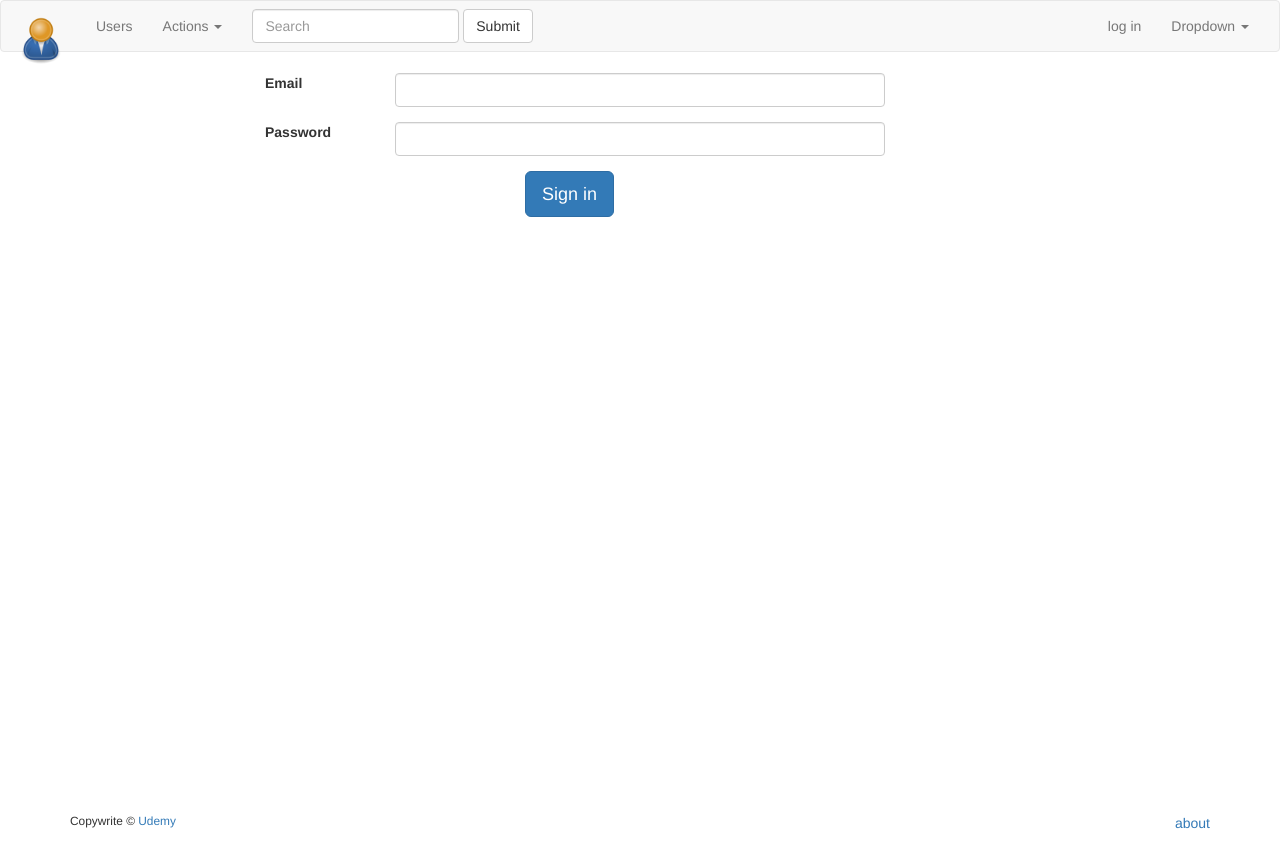
After one commit to dan10261/RailLearning, a Rails app: page /login in a window 1280 px wide. The commit adds this page. Run offline with Rails 7, Linux system fonts and the light colour scheme; style sheets or scripts are compiled from the project's sources; some libraries are stand-ins or nearby versions.

Commit message:
add login form

```diff
--- /dev/null
+++ b/app/controllers/sessions_controller.rb
@@ -0,0 +1,21 @@
+class SessionsController < ApplicationController
+	def new
+
+	end
+	def create
+		glsuser = Glsuser.find_by(email: params[:session][:email].downcase)
+		if glsuser && glsuser.authenticate(params[:session][:password])
+			flash[:success] = "You are successfully login"
+			session[:glsuserr_id] = glsuser.id
+			redirect_to glsuser_path(glsuser)
+		else
+			flash[:danger] = "Login fail"
+			render 'new'
+		end
+	end
+	def destroy
+		session[:glsuser_id] = nil
+		flash[:success] = "You are successfully log out"
+		redirect_to login_path
+	end
+end
--- a/app/views/layouts/_navigation.html.erb
+++ b/app/views/layouts/_navigation.html.erb
@@ -35,7 +35,13 @@
         <button type="submit" class="btn btn-default">Submit</button>
       </form>
       <ul class="nav navbar-nav navbar-right">
-        <li><a href="#">Link</a></li>
+        <li>
+        <% if session[:glsuserr_id] %>
+          <%= link_to "log out", logout_path, method: :delete%>
+        <% else %>
+          <%= link_to "log in ", login_path%>
+        <% end %>
+        </li>
         <li class="dropdown">
           <a href="#" class="dropdown-toggle" data-toggle="dropdown" role="button" aria-haspopup="true" aria-expanded="false">Dropdown <span class="caret"></span></a>
           <ul class="dropdown-menu">
--- /dev/null
+++ b/app/views/sessions/new.html.erb
@@ -0,0 +1,24 @@
+<div class="row">
+	<%= form_for(:session, :html => { role: "form", class: "form-horizontal"}, url: login_path) do |f|%>
+	<div class="col-sm-8 col-sm-offset-2">
+		<div class="form-group">
+			<%= f.label :email, class: "col-sm-2  label-control"%>
+			<div class="col-sm-8">
+				<%= f.email_field :email, class: "form-control"%>
+			</div>
+		</div>
+		<div class="form-group">
+			<%= f.label :password, class: "col-sm-2   label-control"%>
+			<div class="col-sm-8">
+				<%= f.password_field :password, class: "form-control"%>
+			</div>
+		</div>
+
+		<div class="form-group">
+			<div class="col-sm-8 col-sm-offset-4">
+				<%= f.submit "Sign in", class: "btn btn-lg btn-primary"%>
+			</div>
+		</div>
+	</div>
+	<% end %>
+</div>
--- a/config/routes.rb
+++ b/config/routes.rb
@@ -17,7 +17,9 @@ Rails.application.routes.draw do
   #route URL localhost:port/pages/about to controller 'pages' method 'about'
   #get 'pages/about', to: 'pages#about'
   get 'about', to: 'pages#about'
-
+  get 'login', to: 'sessions#new'
+  post 'login', to: 'sessions#create'
+  delete 'logout', to: 'sessions#destroy'
 
 
 
```
Also changed, not shown: Gemfile, Gemfile.lock.
